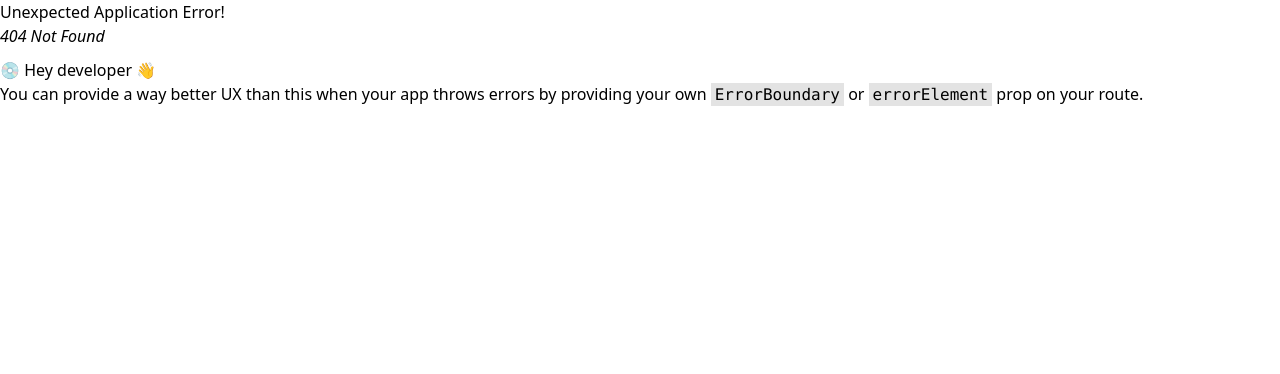
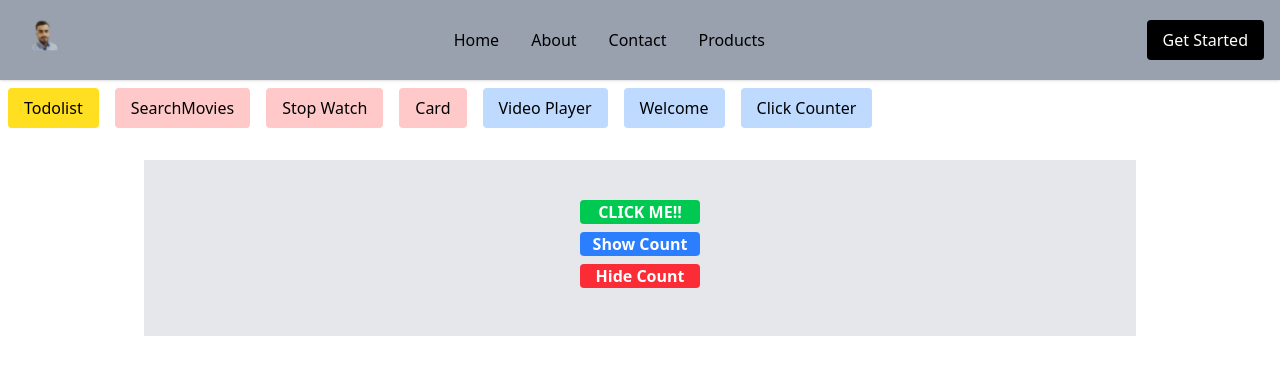
Before and after one commit to Shafee-ee/consoleStatements, a React (Vite) app in the folder my-react-app/: page /ClickCounterUseRef in a window 1280 px wide. Before the commit this address had no page. Shown: the top 374 px of the page. Built offline with nearby package versions, Linux system fonts and the light colour scheme.

Commit message:
more practice

```diff
--- a/my-react-app/src/App.jsx
+++ b/my-react-app/src/App.jsx
@@ -13,7 +13,7 @@ import SearchMovies from './components/Searchmovie'; // do again 1 2 3
 // import UseRef from './components/UseRef';
 // import AutoFocus from './components/AutoFocus';
 import StopWatchUseRef from './components/StopWatchUseRef';
-// import ClickCounterUseRef from './components/ClickCountUseRef';
+import ClickCounterUseRef from './components/ClickCountUseRef';
 // import PreviousValue from './components/PreviousValue';
 // import FocusInput from './components/FocusInput'
 // import FormResetRef from './components/FormResetRef' //do again
@@ -72,7 +72,8 @@ function App() {
           { path: "StopWatchUseRef", element: <StopWatchUseRef /> },
           { path: "card", element: <Card /> },
           { path: "VideoPlayer", element: <VideoPlayer /> },
-          { path: "Welcome", element: <Welcome /> }
+          { path: "Welcome", element: <Welcome /> },
+          { path: "ClickCounterUseRef", element: <ClickCounterUseRef /> }
 
         ],
       },
--- a/my-react-app/src/components/ClickCountUseRef.jsx
+++ b/my-react-app/src/components/ClickCountUseRef.jsx
@@ -17,13 +17,13 @@ const ClickCounterUseRef = () => {
     }
 
     return (
-        <div className="card">
-            <button onClick={handleClick}>CLICK ME!!</button>
-            <button onClick={handleShowCount}>Show CLick Count</button>
-            <button onClick={handlHideCount}>Hide Click Count</button>
+        <div className="flex flex-col justify-center items-center bg-gray-200 p-10">
+            <button className="bg-green-500 w-30 mb-2 rounded font-bold text-white" onClick={handleClick}>CLICK ME!!</button>
+            <button className="bg-blue-500 w-30 mb-2 rounded font-bold text-white" onClick={handleShowCount}>Show Count</button>
+            <button className="bg-red-500 w-30 mb-2 rounded font-bold text-white" onClick={handlHideCount}>Hide Count</button>
 
             {show && (
-                <h1>Clicks Counter:{countRef.current}</h1>)
+                <h1 className='bg-white w-60 flex justify-center'>Clicks Counter:<span className='px-2 text-blue-500 font-bold'>{countRef.current}</span></h1>)
 
             }
 
--- a/my-react-app/src/components/Navbar.jsx
+++ b/my-react-app/src/components/Navbar.jsx
@@ -21,6 +21,7 @@ const Navbar = () => {
             <button className='py-2 px-4 bg-red-200 rounded my-2 mx-2'><Link to="/Card">Card</Link></button>
             <button className='py-2 px-4 bg-blue-200 rounded my-2 mx-2'><Link to="/VideoPlayer">Video Player</Link></button>
             <button className='py-2 px-4 bg-blue-200 rounded my-2 mx-2'><Link to="/Welcome">Welcome</Link></button>
+            <button className='py-2 px-4 bg-blue-200 rounded my-2 mx-2'><Link to="/ClickCounterUseRef">Click Counter</Link></button>
 
         </div>
     )
--- a/my-react-app/src/components/Searchmovie.jsx
+++ b/my-react-app/src/components/Searchmovie.jsx
@@ -28,12 +28,12 @@ const Searchmovie = () => {
             <input type="text"
                 placeholder='Search for a movie'
                 onChange={(e) => setInput(e.target.value)}
-            />
+                className='w-full bg-gray-100 p-2 text-black' />
 
-            <ul>
+            <ul className='text-gray-600 bg-blue-100 '>
                 {
                     filteredMovies.map((movie, index) => (
-                        <li key={index}>{movie}</li>
+                        <li key={index} className='border-b border-gray-100 px-2'><span className='pr-2 text-red-900 font-bold'>{index + 1}.</span>{movie}</li>
                     ))
                 }
             </ul>
--- a/my-react-app/src/pages/Home.jsx
+++ b/my-react-app/src/pages/Home.jsx
@@ -1,6 +1,8 @@
 import React from 'react'
 
 const Home = () => {
+
+    console.log("This should show in the console. ")
     return (
         <div>Home page</div>
     )
```
